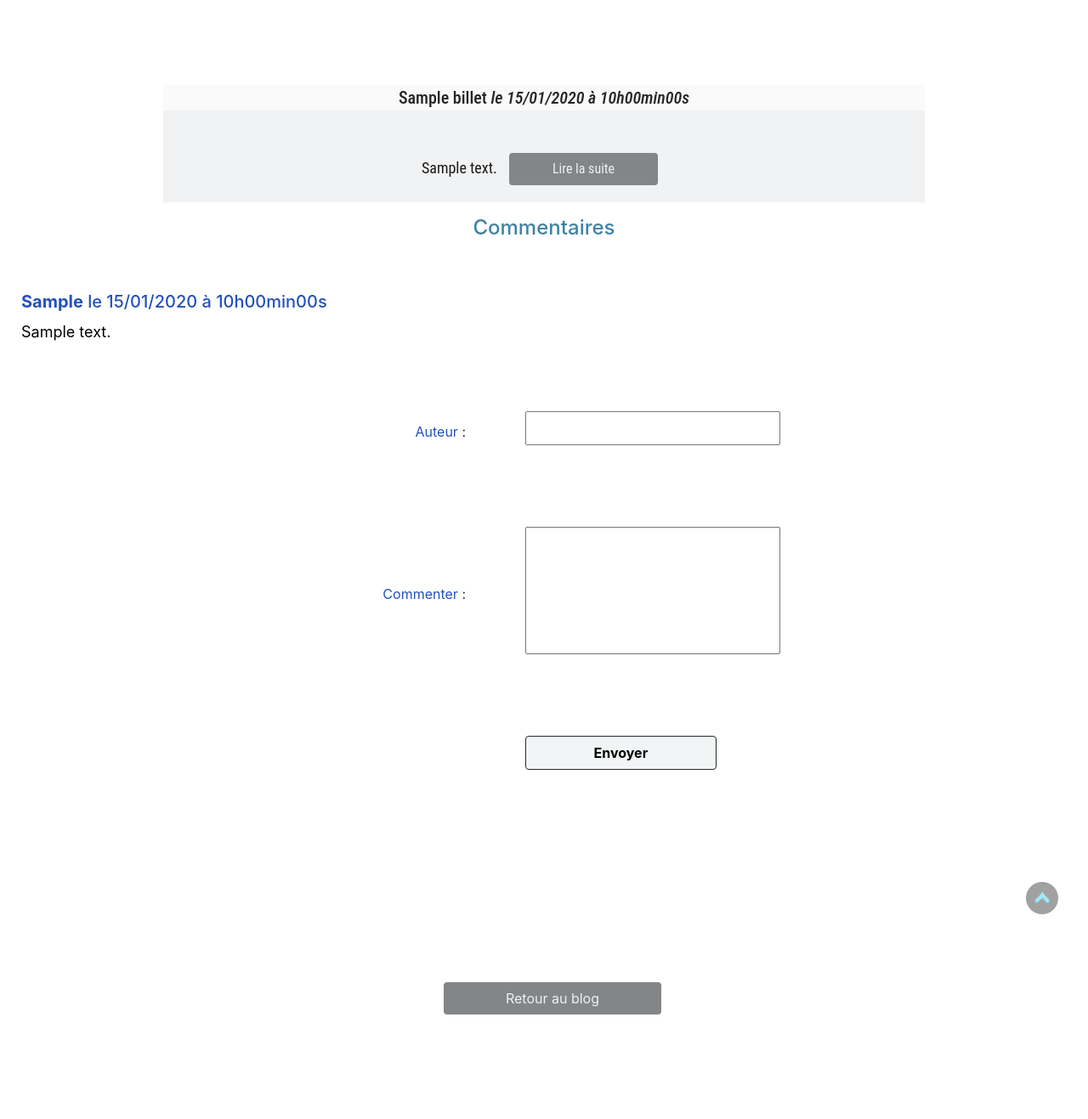
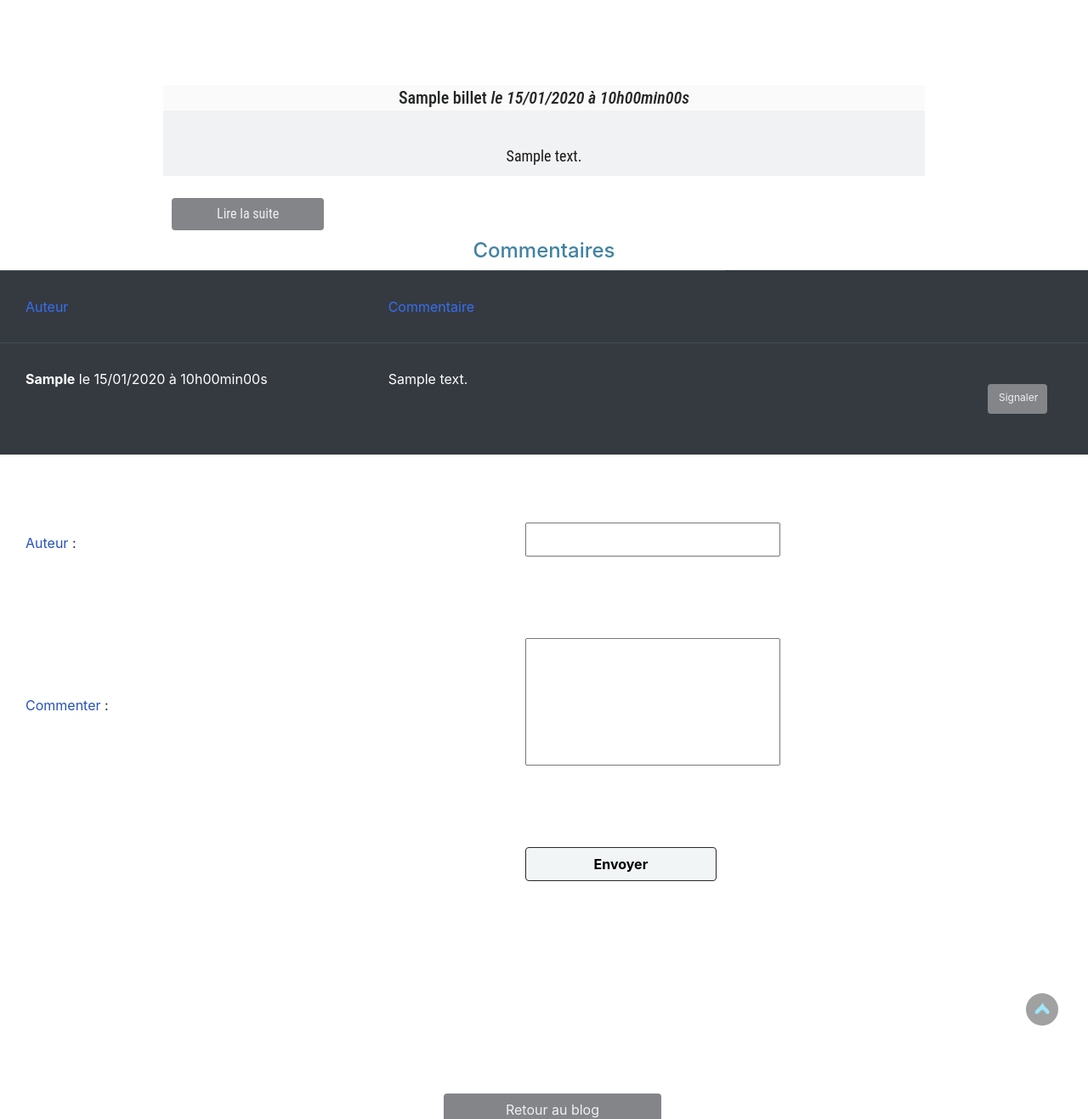
Before and after one commit to Montagne253/P4-Blog, a PHP site: page /comment.php?billet=1 in a window 1280 px wide. Shown: the part 102-1419 px from the top of the page at 85% size. Before the commit the page ends 1296 px from the top, so only its background shows below. Run offline with PHP 8.4, Linux system fonts and the light colour scheme; tables that the repository leaves empty or names only in its code hold one stand-in row (values such as "Sample post"); some libraries are stand-ins or nearby versions.

Commit message:
Nouvelle page commentaire

```diff
--- a/comment.php
+++ b/comment.php
@@ -16,6 +16,8 @@ session_start();
 $req = $bdd->prepare('SELECT id, titre, contenu, DATE_FORMAT(date_creation, \'%d/%m/%Y à %Hh%imin%ss\') AS date_creation_fr FROM billet WHERE id = ?');
 $req->execute(array($_GET['billet']));
 $donnees = $req->fetch();
+
+$resumeComment = substr($donnees['contenu'], 0, 55);
 
 $req->closeCursor(); // Important : on libère le curseur pour la prochaine requête
 
@@ -57,29 +59,21 @@ $req->execute(array($_GET['billet']));
 
         }
     }
+
+      /*//fonction "signaler" commentaires   | pas au point
+
+$signal = $bdd->prepare('UPDATE comment SET signaler = ? + 1 WHERE id = ?');
+$signal->execute(array(
+$_POST['signaler']
+   ));*/
+
+
 ?>
-<?php
 
 
 
-function truncate($string, $max_length = 30, $replacement = '', $trunc_at_space = false)
 
-{
 
-    $max_length -= strlen($replacement);
-
-    $string_length = strlen($string);
-
-    if($string_length <= $max_length)
-
-    return $string;
-
-    if( $trunc_at_space && ($space_position = strrpos($string, ' ', $max_length-$string_length)) )
-
-    $max_length = $space_position;
-    return substr_replace($string, $replacement, $max_length);
-}
-?>
 
 
 <!DOCTYPE html>
@@ -139,42 +133,49 @@ unset($_SESSION['flash']);
         <em>le <?php echo $donnees['date_creation_fr']; ?></em>
     </h3>
 
-    <p>
-    <?php
-
- $str = $donnees['contenu'];
- $str = truncate($str, 50, '...', true);
- echo $str    ;
- // Suspendisse at magna non lectus...
-             // On affiche le contenu du billet
-         // echo nl2br(htmlspecialchars($donnees['contenu']));
- ?>
- <a class="btn btn-primary_nav_edit" href="billetById.php?billet=<?php echo $donnees['id']; ?>">Lire la suite</a>
-    </p>
+    <p><?php echo $resumeComment; ?></p>
+    <a class="btn btn-primary_nav_edit" href="billetById.php?billet=<?php echo $donnees['id']; ?>">Lire la suite</a>
 
 </div>
+
 <div class="comment">
 <h4>Commentaires</h4>
 
+<table class="table table-hover table-dark">
+<thead>
+<tr class="header_tab">
+        <td scope="col" class="titre">Auteur</td>
+        <td scope="col" class="auteur">Commentaire</td>
+</tr>
+</thead>
+  <tbody>
+
+<?php while ($donnees = $req->fetch()) { ?>
+
+    <tr class="btn_modif">
+
+        <td><strong><?php echo htmlspecialchars($donnees['auteur']); ?></strong> le <?php echo $donnees['date_commentaire_fr']; ?></td>
+        <td><?php echo nl2br(htmlspecialchars($donnees['commentaire'])); ?></td>
+        <td>
+        <a class="btn btn-primary_nav_edit_small" name="signaler">Signaler</a>
+        </td>
+    </tr>
+
+
 <?php
-
-    while ($donnees = $req->fetch())
-    {
-    ?>
-
-        <h5><strong><?php echo htmlspecialchars($donnees['auteur']); ?></strong> le <?php echo $donnees['date_commentaire_fr']; ?></h5>
-        <p><?php echo nl2br(htmlspecialchars($donnees['commentaire'])); ?></p>
-    <?php
     } // Fin de la boucle des commentaires
     $req->closeCursor();
+
 ?>
+    </tbody>
+</div>
 
 
 
 <form method="post" action="comment.php?billet=<?php echo $_GET['billet'] ?>" method="post">
         <table class="commentTab">
             <tr>
-                <td align="right">
+                <td >
                 <label for="auteur">Auteur</label> :
                 </td>
                 <td>
@@ -183,7 +184,7 @@ unset($_SESSION['flash']);
                 </td>
             </tr>
             <tr>
-                <td align="right">
+                <td>
                 <label for="commentaire">Commenter</label> :
                 </td>
                 <td>
```
